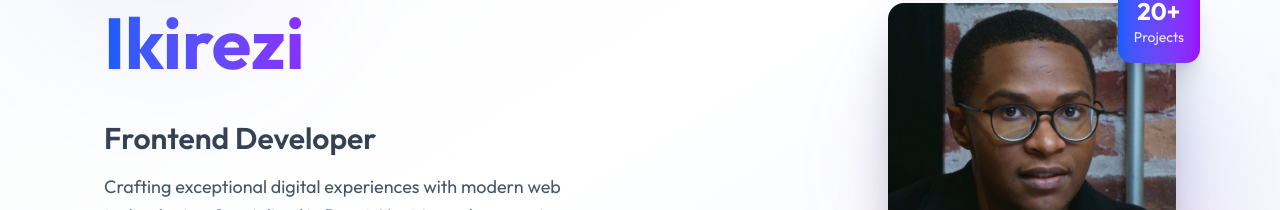
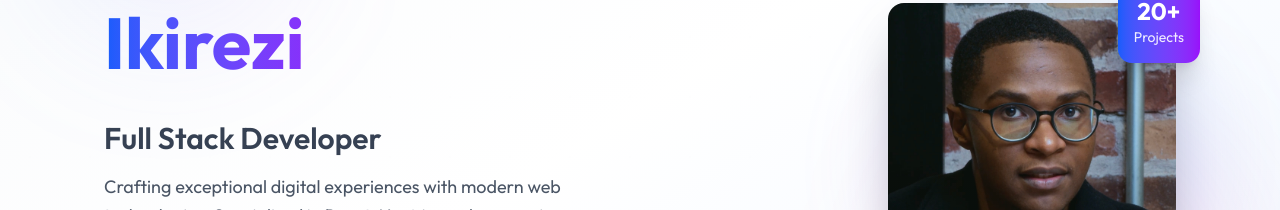
Before and after one commit to chrisprince-ic/portfolio2, a Next.js app: page / in a window 1280 px wide. Shown: the part 293-503 px from the top of the page. Built offline with nearby package versions, Linux system fonts and the light colour scheme.

Commit message:
changed text

```diff
--- a/components/Hero.jsx
+++ b/components/Hero.jsx
@@ -87,7 +87,7 @@ const Hero = ({ scrollToSection }) => {
               className="space-y-4"
             >
               <h2 className="text-xl sm:text-2xl md:text-3xl font-semibold text-gray-700 dark:text-gray-300">
-                Frontend Developer
+                Full Stack Developer
               </h2>
               <p className="text-base sm:text-lg text-gray-600 dark:text-gray-400 max-w-lg leading-relaxed">
                 Crafting exceptional digital experiences with modern web technologies.
```
